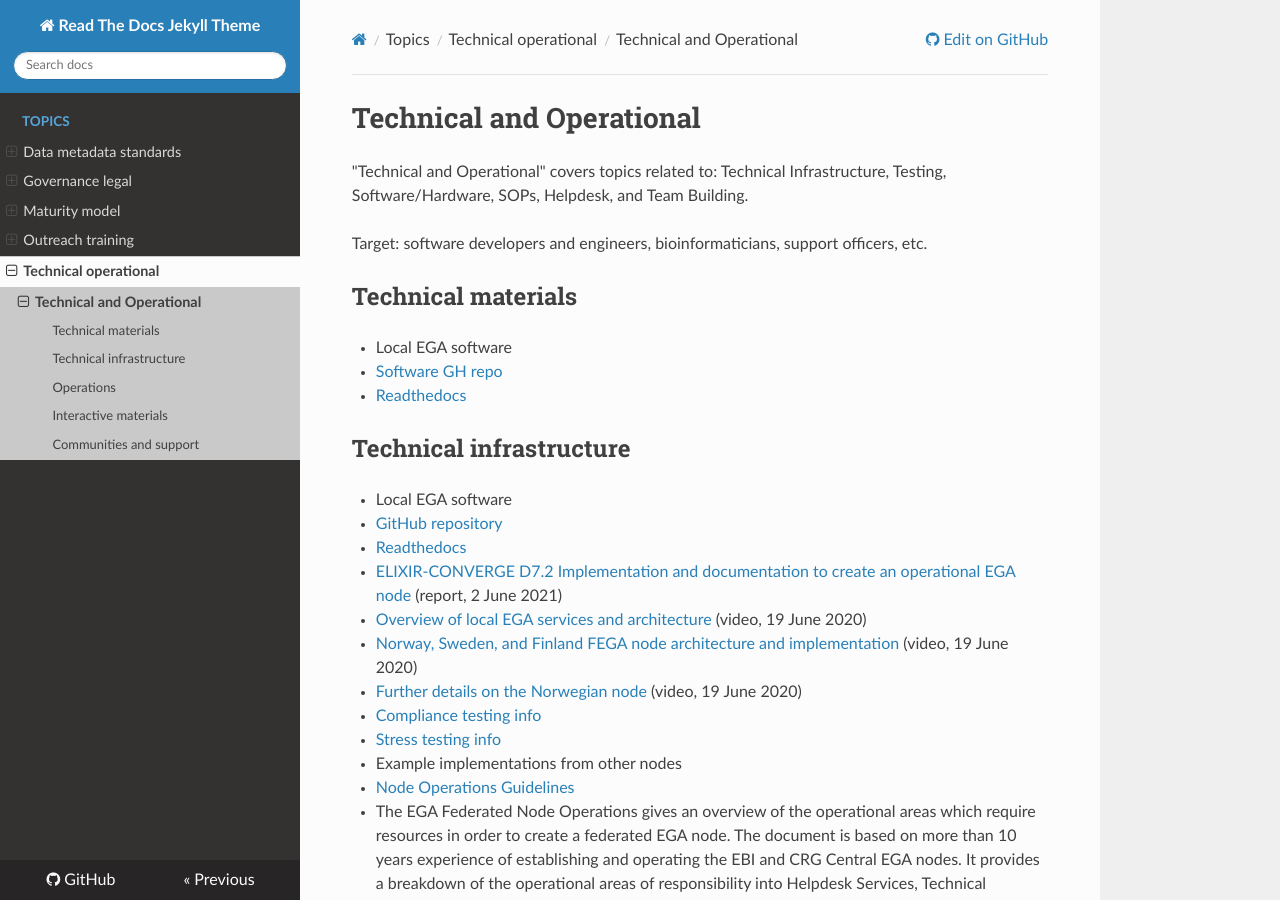
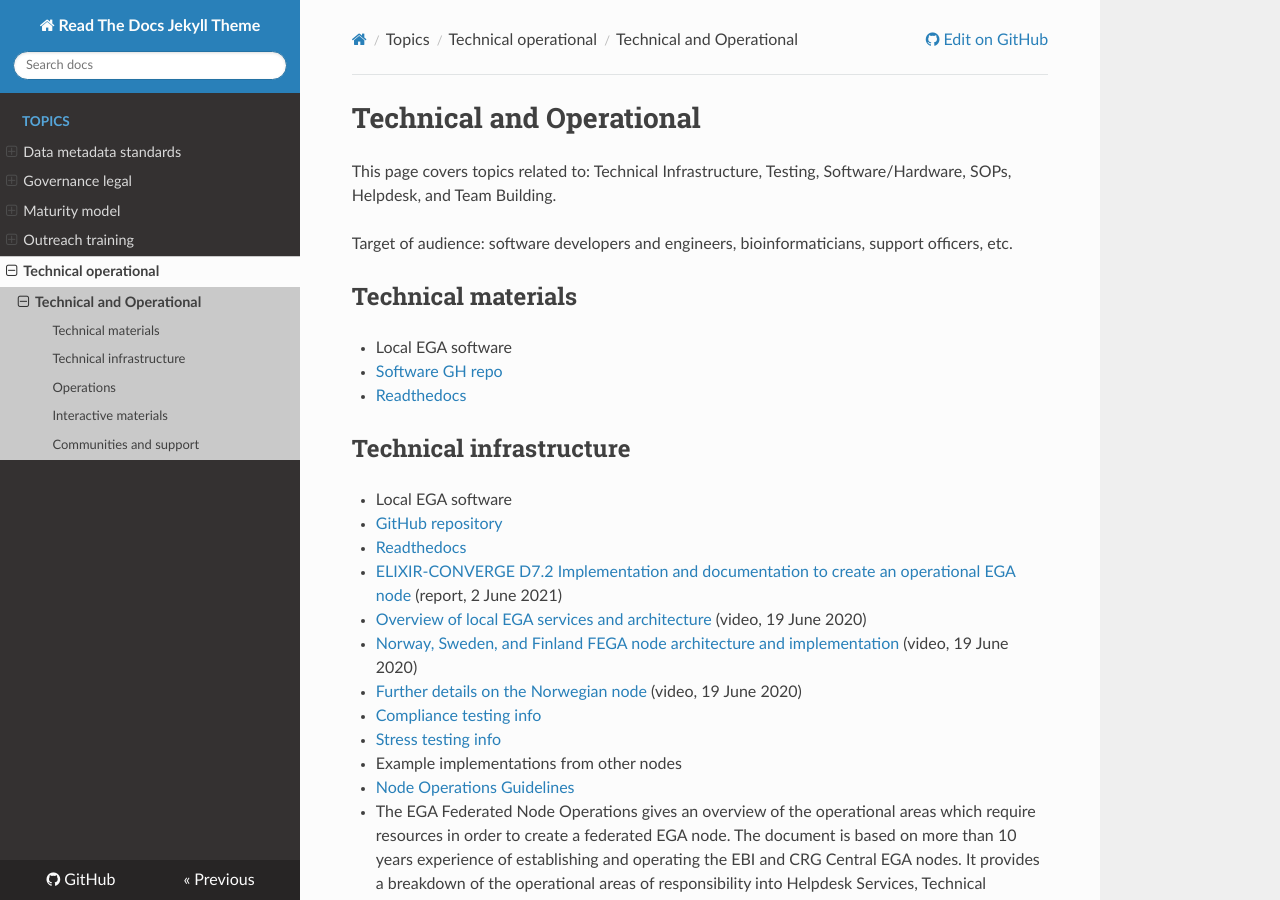
Before and after one commit to viklund/FEGA-onboarding, an MkDocs documentation site: the page built from docs/topics/technical-operational/README.md, in a window 1280 px wide and 900 px high. Built offline with MkDocs 1.6.1, drawn with Linux system fonts in a browser that asks for light colours; nearby versions of some CDN libraries.

Commit message:
Update README.md

```diff
--- a/docs/topics/technical-operational/README.md
+++ b/docs/topics/technical-operational/README.md
@@ -1,8 +1,8 @@
 # Technical and Operational
 
-"Technical and Operational" covers topics related to: Technical Infrastructure, Testing, Software/Hardware, SOPs, Helpdesk, and Team Building.
+This page covers topics related to: Technical Infrastructure, Testing, Software/Hardware, SOPs, Helpdesk, and Team Building.
 
-Target: software developers and engineers, bioinformaticians, support officers, etc.
+Target of audience: software developers and engineers, bioinformaticians, support officers, etc.
 
 ## Technical materials
 
```
